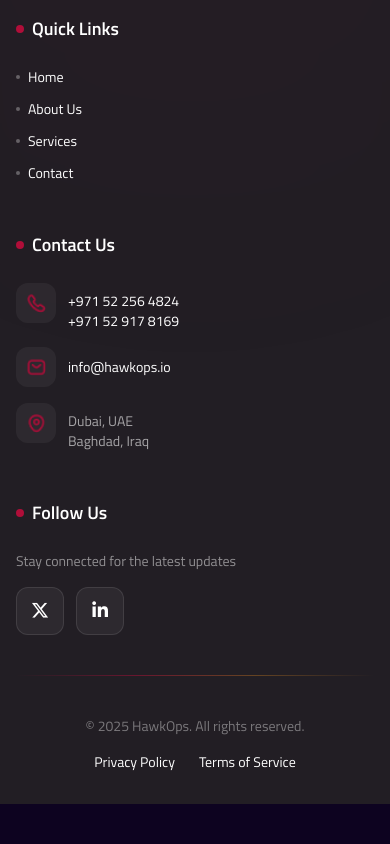
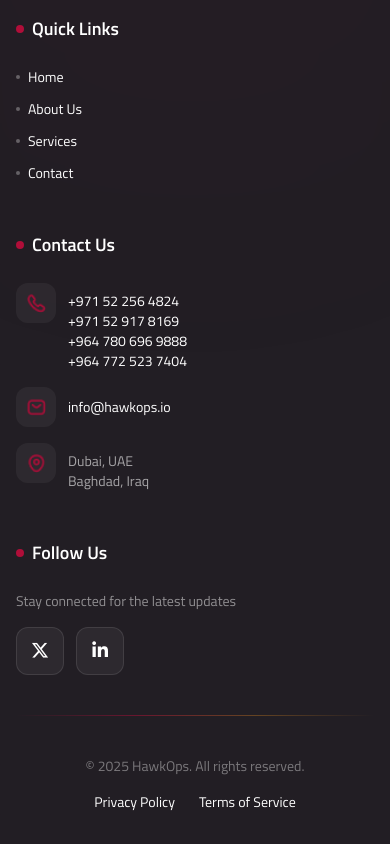
Before and after one commit to mahdiAlhashemi/hawkops.io, a Vue app: page / in a window 390 px wide. Shown: the part 8180-9024 px from the top of the page. Before the commit the page ends 8984 px from the top, so only its background shows below. Built offline with nearby package versions, Linux system fonts and the light colour scheme.

Commit message:
Update footer to show all phone numbers

```diff
--- a/src/components/layout/TheFooter.vue
+++ b/src/components/layout/TheFooter.vue
@@ -79,8 +79,9 @@
                   <img src="/images/icons/footer-call.png" alt="Phone" class="w-5 h-5" />
                 </span>
                 <span class="text-sm pt-2">
-                  {{ contactInfo.phones[0] }}<br />
-                  {{ contactInfo.phones[1] }}
+                  <span v-for="(phone, index) in contactInfo.phones" :key="index">
+                    {{ phone }}<br v-if="index < contactInfo.phones.length - 1" />
+                  </span>
                 </span>
               </a>
             </li>
```
